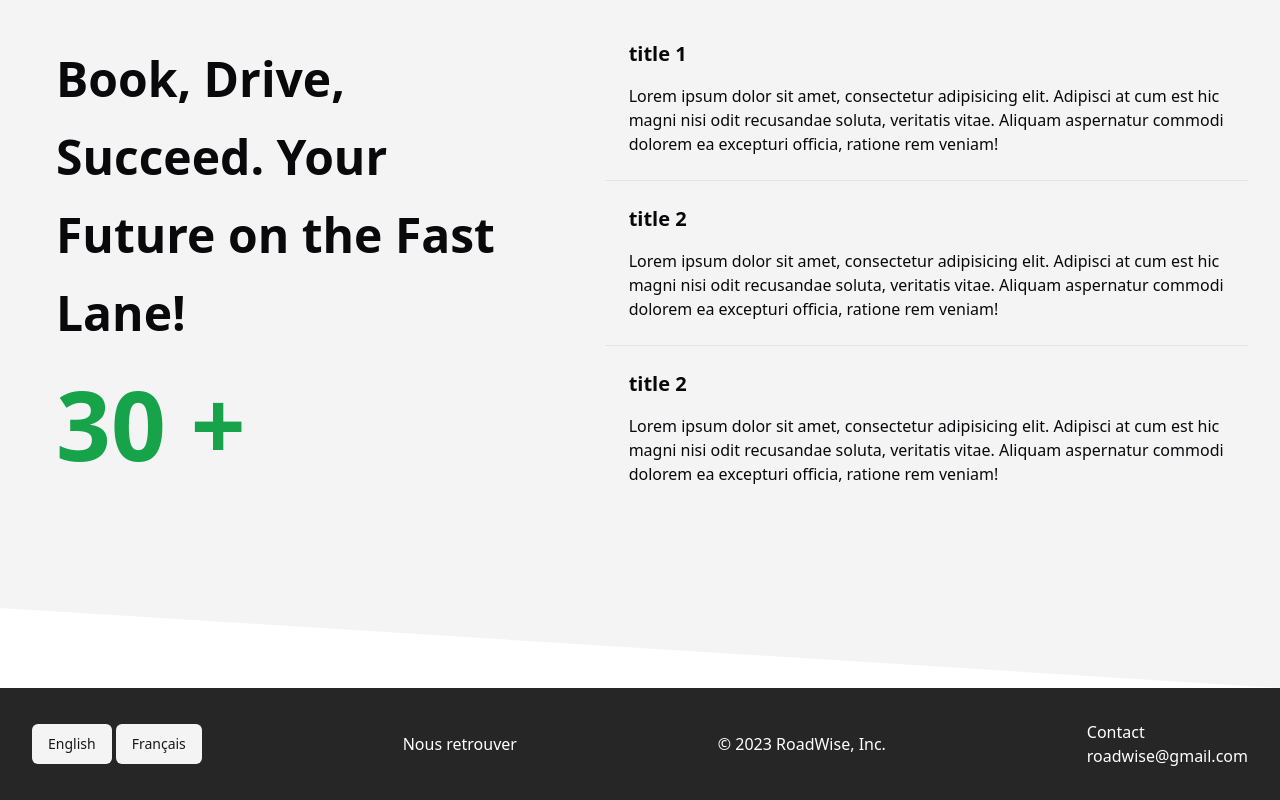
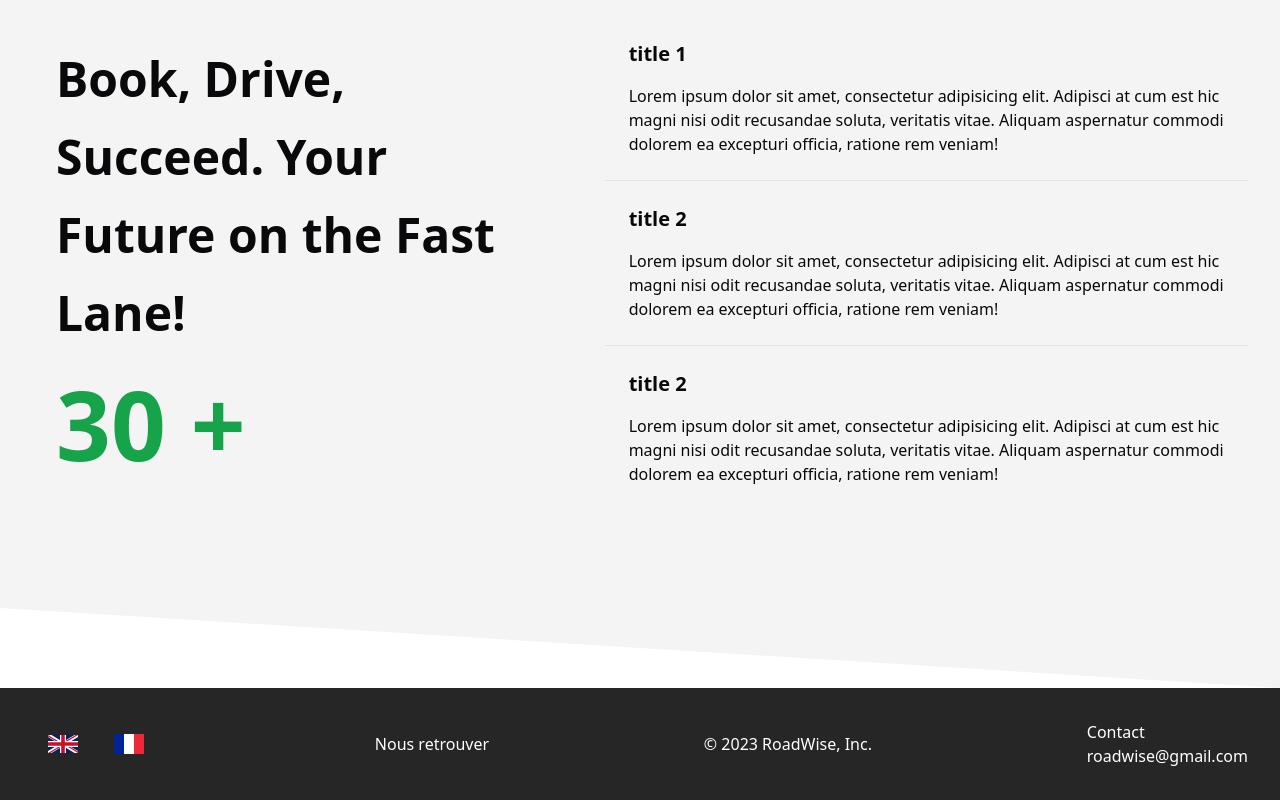
Before and after one commit to AlexandreHardyy/Challenge_Stack_5A_S1, a React (Vite) app in the folder frontend/: page / in a window 1280 px wide. Shown: the part 653-1453 px from the top of the page. Built offline with nearby package versions, Linux system fonts and the light colour scheme.

Commit message:
use flags instead of text

```diff
--- a/frontend/src/components/LanguageSelector.tsx
+++ b/frontend/src/components/LanguageSelector.tsx
@@ -1,5 +1,7 @@
 import { useTranslation } from 'react-i18next';
 import { Button } from "@/components/ui/button.tsx";
+import FlagEngland from "@/assets/img/languages/FlagEngland.svg";
+import FlagFrance from "@/assets/img/languages/FlagFrance.svg";
 
 interface Language {
 	nativeName: string;
@@ -17,7 +19,7 @@ function LanguageSelector() {
 		<div className="flex items-center justify-between gap-1">
 			{Object.keys(languages).map((language) => (
 				<Button
-					variant="secondary"
+					variant="ghost"
 					key={language}
 					style={{ fontWeight: i18n.language === language ? "bold" : "normal" }}
 					type="submit"
@@ -26,7 +28,11 @@ function LanguageSelector() {
 					}}
 					disabled={i18n.language === language}
 				>
-					{ languages[language].nativeName }
+					{languages[language].nativeName === "English" ? (
+						<img src={FlagEngland} alt="english flag" height="30px" width="30px" />
+					) : (
+						<img src={FlagFrance} alt="english flag" height="30px" width="30px" />
+					)}
 				</Button>
 			))}
 		</div>
```
Also changed, not shown: frontend/src/assets/img/languages/FlagEngland.svg (added), frontend/src/assets/img/languages/FlagFrance.svg (added).
